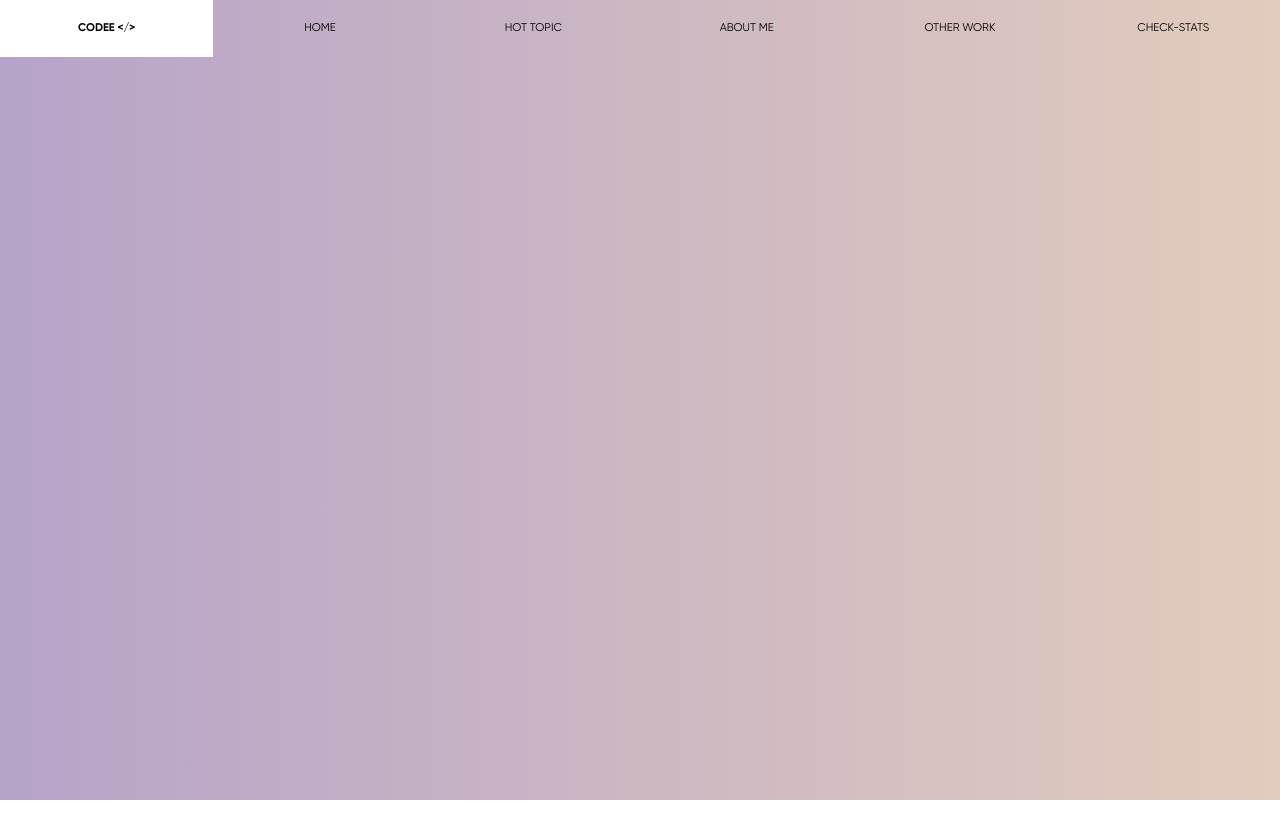
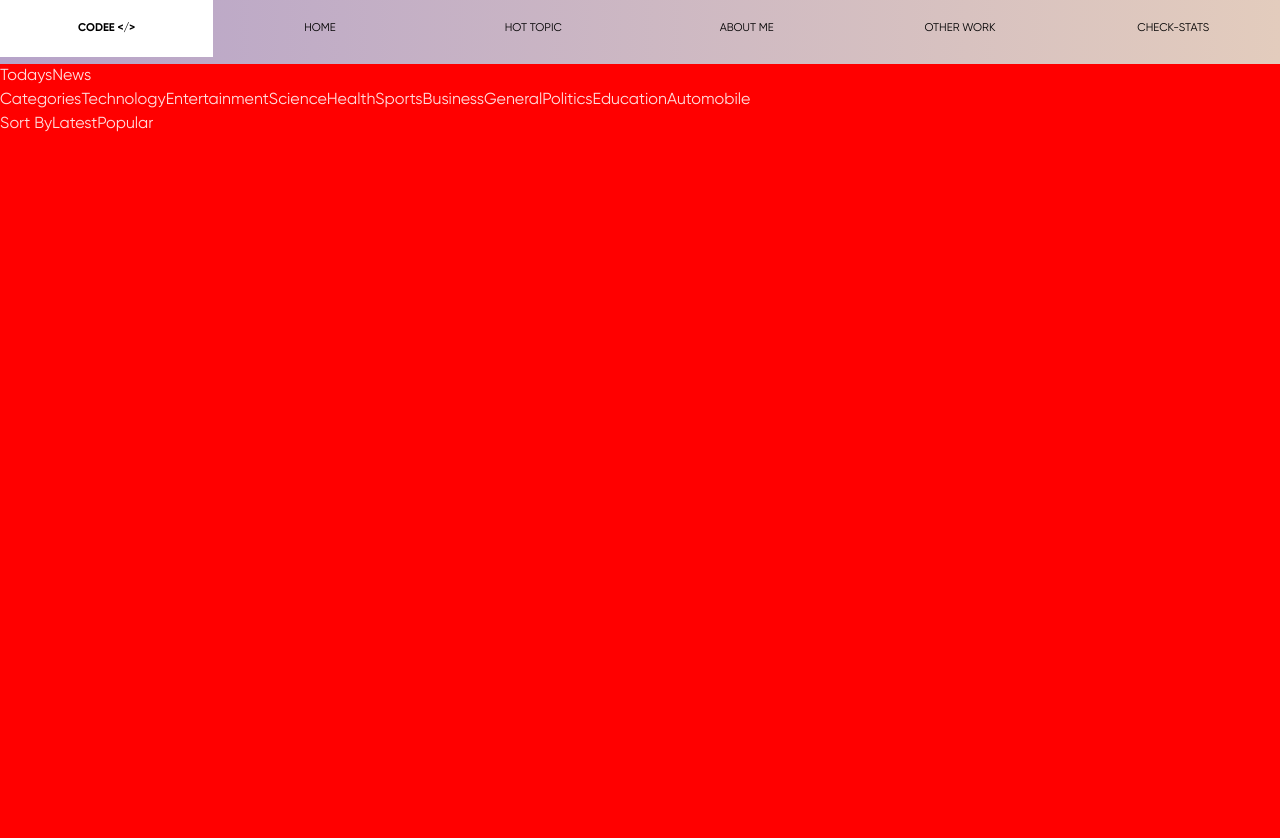
Before and after one commit to RaazKetan/CodeHut, a React (Vite) app: page /todaynews in a window 1280 px wide. Shown: the top 838 px of the page. Before the commit the page ends 800 px from the top, so only its background shows below. Built offline with nearby package versions, Linux system fonts and the light colour scheme.

Commit message:
Working with todays News

```diff
--- a/src/Components/HotPage/TodayNews.jsx
+++ b/src/Components/HotPage/TodayNews.jsx
@@ -1,8 +1,36 @@
+import styles from './TodayNews.module.css';
 function TodaysNews() {
   return (
-    <div>
-      <h1>Today's News</h1>
-      {/* <News /> */}
+    <div className={styles.main}>
+      <h1>TodaysNews</h1>
+      <section>
+        <span>
+          Categories
+        </span>
+        <span>
+          <button>Technology</button>
+          <button>Entertainment</button>
+          <button>Science</button>
+          <button>Health</button>
+          <button>Sports</button>
+          <button>Business</button>
+          <button>General</button>
+          <button>Politics</button>
+          <button>Education</button>
+          <button>Automobile</button>
+        </span>
+      </section>
+      <section>
+        <span>
+          Sort By
+        </span>
+        <span>
+          <button>Latest</button>
+          <button>Popular</button>
+        </span>
+      </section>
+
+
     </div>
   );
 }
--- /dev/null
+++ b/src/Components/HotPage/TodayNews.module.css
@@ -0,0 +1,10 @@
+.main{
+    margin-top: 4em ;
+    display: flex;
+    flex-direction: column;
+    background-color: red;
+    /* justify-content: center; */
+    /* align-items: center; */
+    width: 100%;
+    height: 100vh;
+}
```
